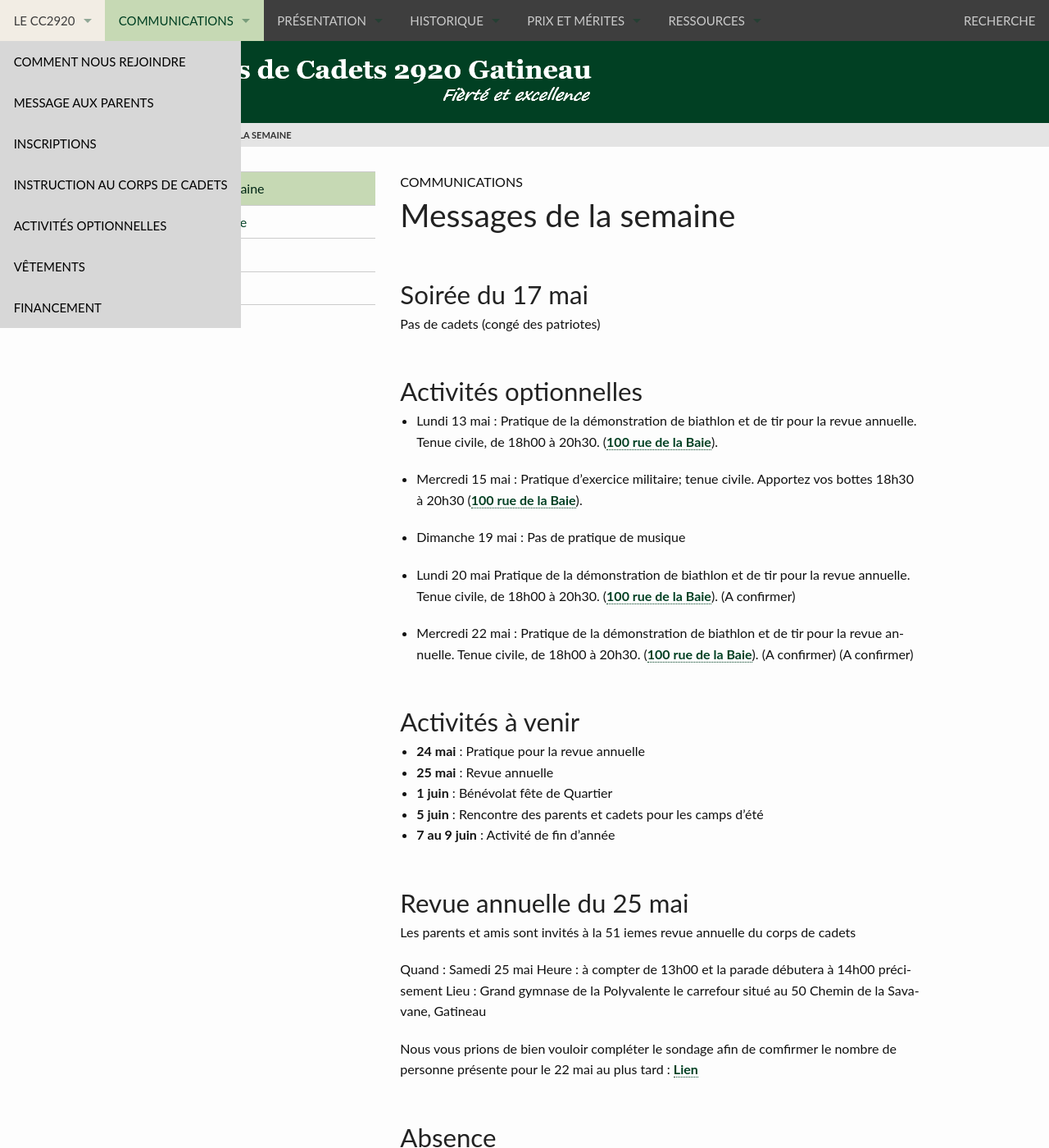
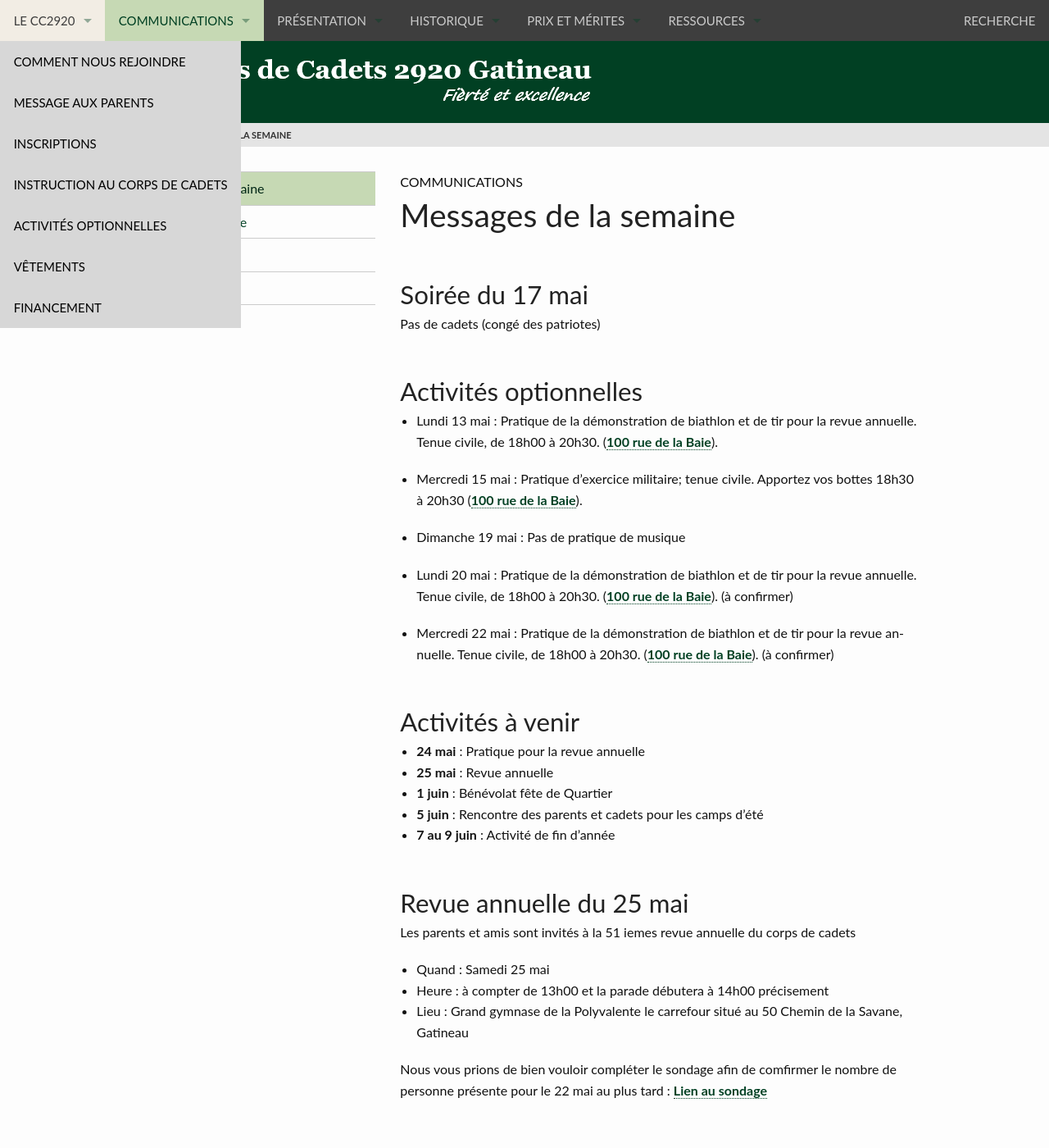
Before and after one commit to CC2920/web, a Jekyll site: the page built from _communications/messages.md, in a window 1280 px wide and 1400 px high. Shown: the whole window at 82% size. Built offline with Jekyll 4.4.1, drawn with Linux system fonts in a browser that asks for light colours.

Commit message:
Update messages.md

```diff
--- a/_communications/messages.md
+++ b/_communications/messages.md
@@ -15,9 +15,9 @@
 
 - Dimanche 19 mai : Pas de pratique de musique
 
-- Lundi 20 mai  Pratique de la démonstration de biathlon et de tir pour la revue annuelle. Tenue civile, de 18h00 à 20h30. ([100 rue de la Baie](/information/comment-nous-rejoindre/)). (A confirmer)
+- Lundi 20 mai : Pratique de la démonstration de biathlon et de tir pour la revue annuelle. Tenue civile, de 18h00 à 20h30. ([100 rue de la Baie](/information/comment-nous-rejoindre/)). (à confirmer)
 
-- Mercredi 22 mai : Pratique de la démonstration de biathlon et de tir pour la revue annuelle. Tenue civile, de 18h00 à 20h30. ([100 rue de la Baie](/information/comment-nous-rejoindre/)). (A confirmer) (A confirmer)
+- Mercredi 22 mai : Pratique de la démonstration de biathlon et de tir pour la revue annuelle. Tenue civile, de 18h00 à 20h30. ([100 rue de la Baie](/information/comment-nous-rejoindre/)). (à confirmer)
 
 
 ## Activités à venir
@@ -32,11 +32,11 @@
 
 Les parents et amis sont invités à la 51 iemes revue annuelle du corps de cadets
 
-Quand : Samedi 25 mai
-Heure : à compter de 13h00 et la parade débutera à 14h00 précisement
-Lieu : Grand gymnase de la Polyvalente le carrefour situé au 50 Chemin de la Savavane, Gatineau
+- Quand : Samedi 25 mai
+- Heure : à compter de 13h00 et la parade débutera à 14h00 précisement
+- Lieu : Grand gymnase de la Polyvalente le carrefour situé au 50 Chemin de la Savane, Gatineau
 
-Nous vous prions de bien vouloir compléter le sondage afin de comfirmer le nombre de personne présente pour le 22 mai au plus tard : [Lien](https://docs.google.com/forms/d/14igGDitKIsTAan2hzMfOY9zBfLIGwuZabP0xbyrzras/edit)
+Nous vous prions de bien vouloir compléter le sondage afin de comfirmer le nombre de personne présente pour le 22 mai au plus tard : [Lien au sondage](https://docs.google.com/forms/d/14igGDitKIsTAan2hzMfOY9zBfLIGwuZabP0xbyrzras/edit)
 
 ## Absence
 
```
